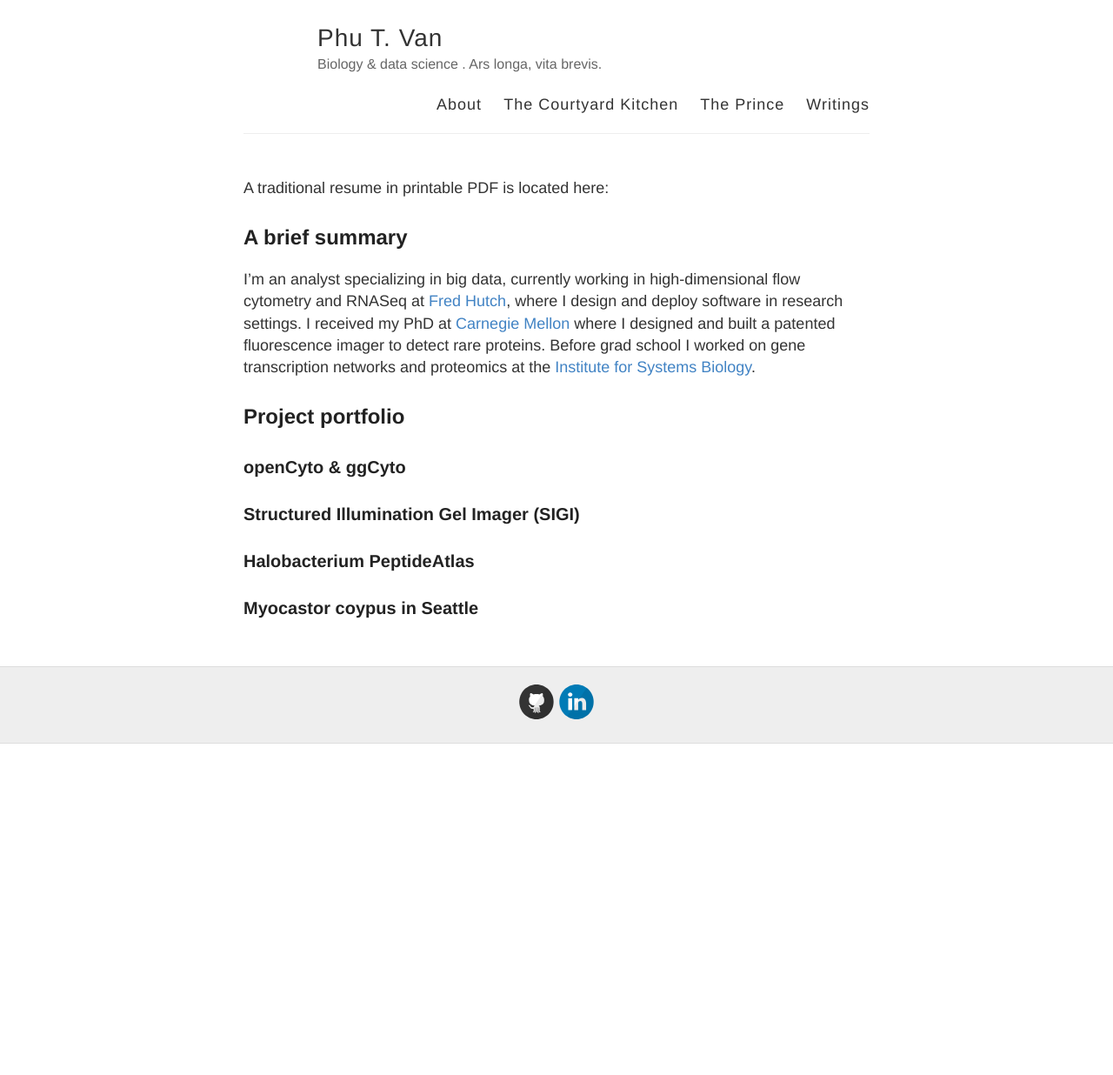
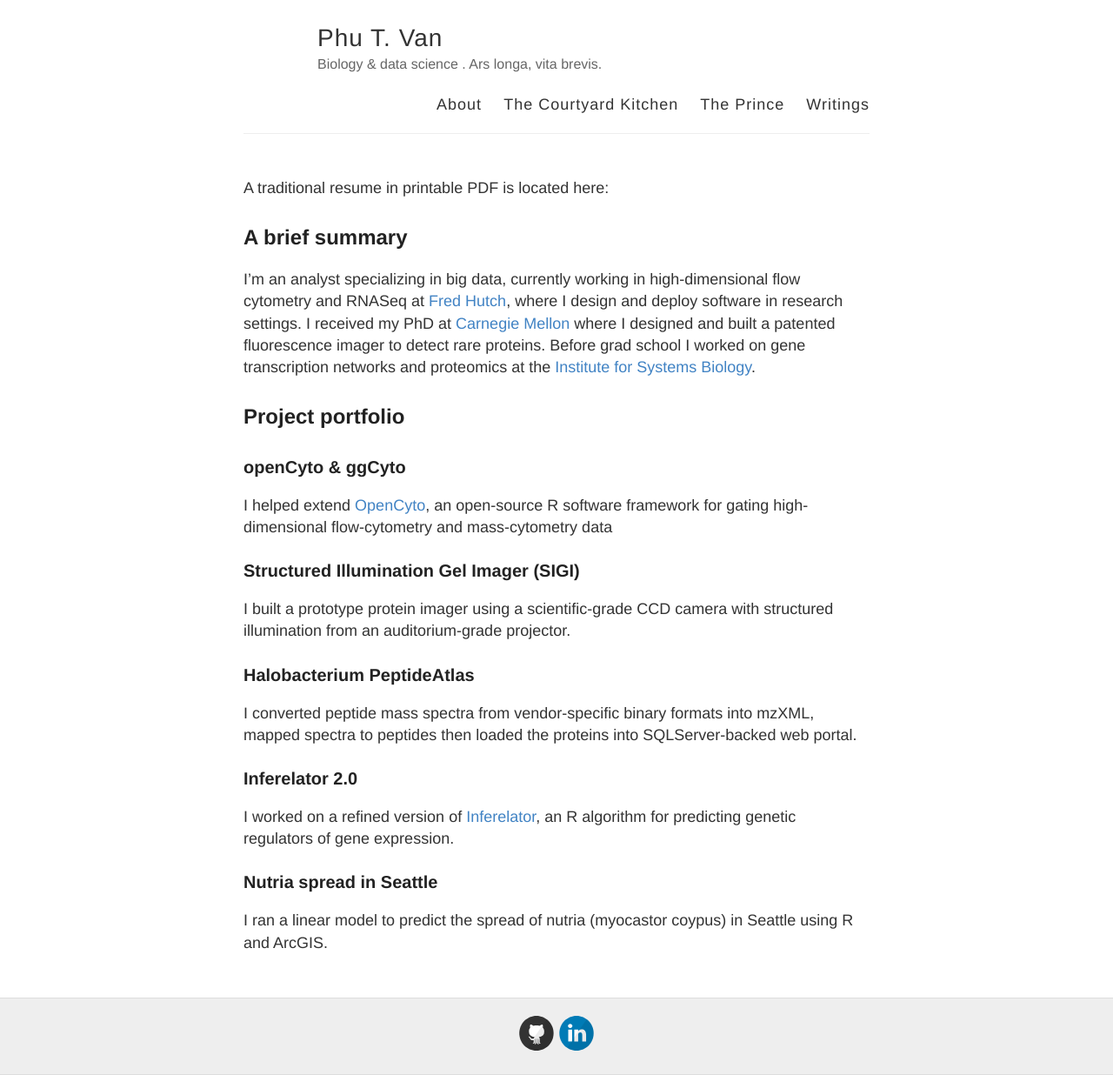
Before and after one commit to ptvan/ptvan.github.io, a Jekyll site: the page built from about.md, in a window 1280 px wide. Shown: the whole page at 87% size. Built offline with Jekyll 4.4.1, drawn with Linux system fonts in a browser that asks for light colours; before the commit the page ends 900 px from its top, so only the background shows below that.

Commit message:
update project portfolio

```diff
--- a/about.md
+++ b/about.md
@@ -8,14 +8,21 @@ A traditional resume in printable PDF is located here:
 
 ## A brief summary
 
-I'm an analyst specializing in big data, currently working in high-dimensional flow cytometry and RNASeq at [Fred Hutch](https://rglab.org), where I design and deploy software in research settings. I received my PhD at [Carnegie Mellon](https://cmu.edu/bio) where I designed and built a patented fluorescence imager to detect rare proteins. Before grad school I worked on gene transcription networks and proteomics at the [Institute for Systems Biology](https://systemsbiology.org).
+I'm an analyst specializing in big data, currently working in high-dimensional flow cytometry and RNASeq at [Fred Hutch](https://rglab.org), where I design and deploy software in research settings. I received my PhD at [Carnegie Mellon](https://cmu.edu/bio) where I designed and built a patented fluorescence imager to detect rare proteins. Before grad school I worked on gene transcription networks and proteomics at the [Institute for Systems Biology](https://baliga.systemsbiology.net/).
 
 ## Project portfolio
 
 ### openCyto & ggCyto
+I helped extend [OpenCyto](https://opencyto.org), an open-source R software framework for gating high-dimensional flow-cytometry and mass-cytometry data
 
 ### Structured Illumination Gel Imager (SIGI)
+I built a prototype protein imager using a scientific-grade CCD camera with structured illumination from an auditorium-grade projector.
 
 ### Halobacterium PeptideAtlas
+I converted peptide mass spectra from vendor-specific binary formats into mzXML, mapped spectra to peptides then loaded the proteins into SQLServer-backed web portal.
 
-### Myocastor coypus in Seattle
+### Inferelator 2.0
+I worked on a refined version of [Inferelator](https://www.ncbi.nlm.nih.gov/pubmed/16686963), an R algorithm for predicting genetic regulators of gene expression.
+
+### Nutria spread in Seattle
+I ran a linear model to predict the spread of nutria (myocastor coypus) in Seattle using R and ArcGIS.
```
